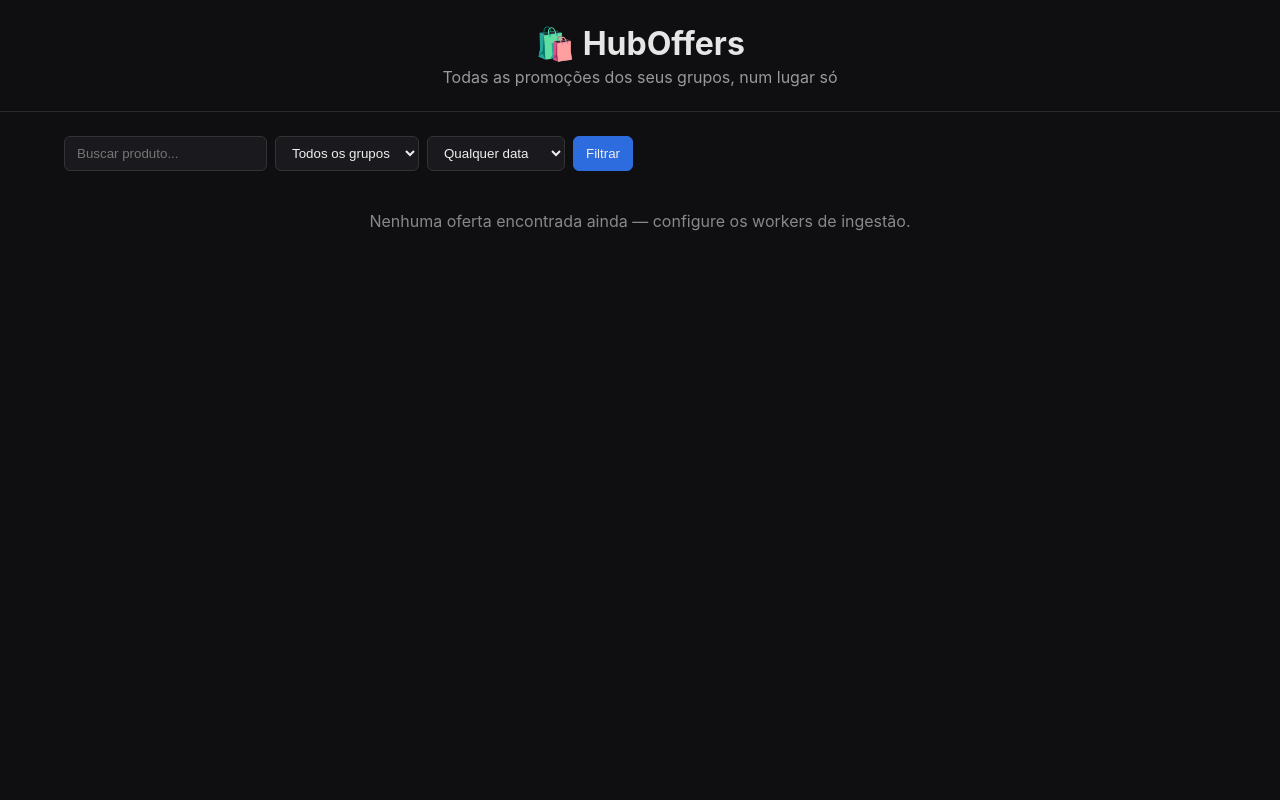
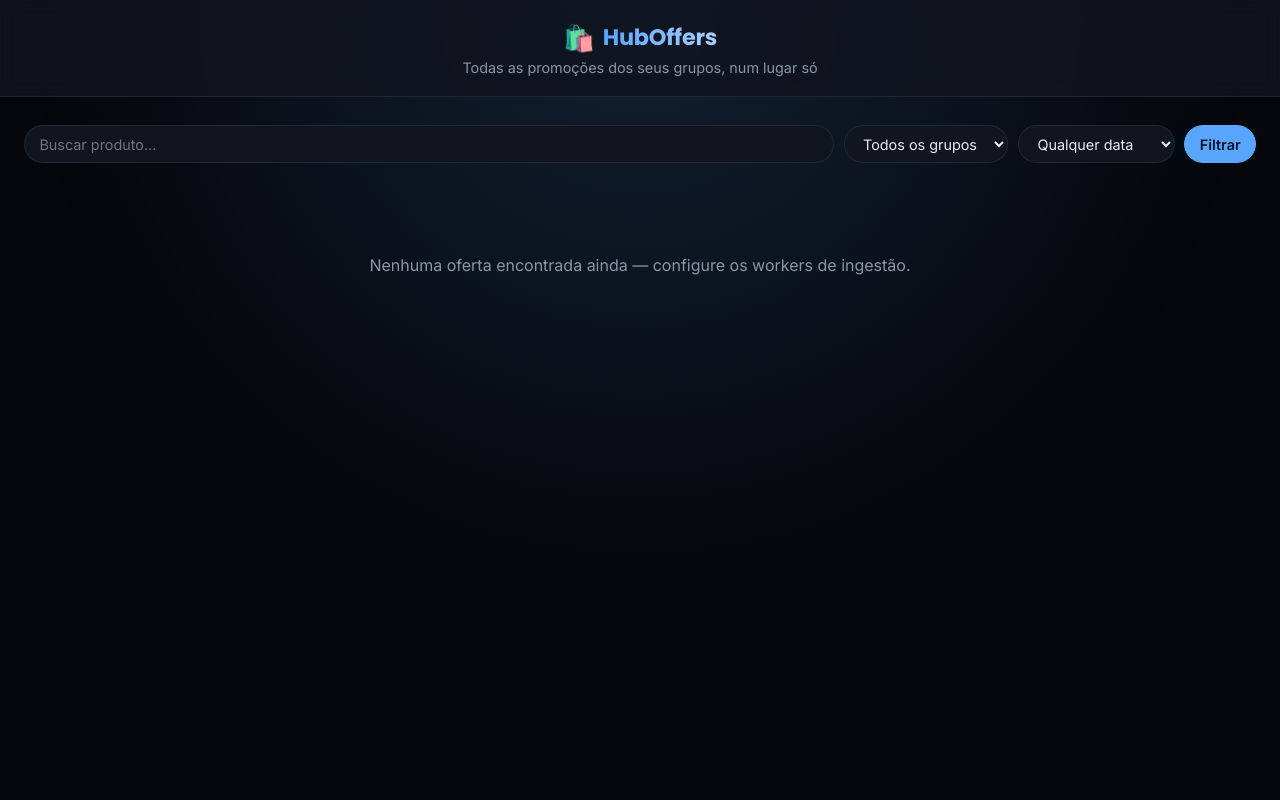
Before and after one commit to numaneto/descontio, a FastAPI app: page / in a window 1280 px wide. Run offline with FastAPI, Linux system fonts and the light colour scheme; some libraries are stand-ins or nearby versions.

Commit message:
style: redesign do portal inspirado no hardwarebarato.com (dark theme, azul #58a6ff, Poppins/Inter, cards com glow)
Co-authored-by: Copilot <223556219+Copilot@users.noreply.github.com>

```diff
--- a/app/static/style.css
+++ b/app/static/style.css
@@ -1,42 +1,176 @@
+:root {
+    --bg-main: #05070c;
+    --bg-surface: #10151f;
+    --bg-surface-2: #161c29;
+    --border-color: rgba(255, 255, 255, 0.08);
+    --text-primary: #e7ecf3;
+    --text-secondary: #8b96a5;
+    --accent: #58a6ff;
+    --accent-strong: #3d8bf0;
+    --savings: #4ade80;
+}
+
 * { box-sizing: border-box; }
+
 body {
-    font-family: -apple-system, "Segoe UI", Roboto, sans-serif;
-    background: #0f0f12;
-    color: #e6e6e6;
+    font-family: "Inter", -apple-system, "Segoe UI", Roboto, sans-serif;
+    background: var(--bg-main);
+    color: var(--text-primary);
     margin: 0;
+    min-height: 100vh;
+    position: relative;
 }
-.topbar { padding: 1.5rem; text-align: center; border-bottom: 1px solid #2a2a2e; }
-.topbar h1 { margin: 0; }
-.subtitle { color: #999; margin: 0.25rem 0 0; }
-main { max-width: 1200px; margin: 0 auto; padding: 1.5rem; }
-.filters { display: flex; gap: 0.5rem; margin-bottom: 1.5rem; flex-wrap: wrap; }
+
+.bg-glow {
+    position: fixed;
+    inset: 0;
+    z-index: -1;
+    background: radial-gradient(circle at 50% 0%, rgba(88, 166, 255, 0.16), transparent 60%);
+    pointer-events: none;
+}
+
+.topbar {
+    position: sticky;
+    top: 0;
+    z-index: 10;
+    padding: 1.25rem 1.5rem;
+    text-align: center;
+    border-bottom: 1px solid var(--border-color);
+    background: rgba(16, 21, 31, 0.85);
+    backdrop-filter: blur(10px);
+    -webkit-backdrop-filter: blur(10px);
+}
+
+.brand {
+    display: inline-flex;
+    align-items: center;
+    gap: 0.5rem;
+    text-decoration: none;
+    color: var(--text-primary);
+}
+
+.brand-icon { font-size: 1.6rem; }
+
+.brand-name {
+    font-family: "Poppins", "Inter", sans-serif;
+    font-weight: 700;
+    font-size: 1.4rem;
+    letter-spacing: -0.01em;
+    background: linear-gradient(90deg, var(--accent), #a8d0ff);
+    -webkit-background-clip: text;
+    background-clip: text;
+    color: transparent;
+}
+
+.subtitle { color: var(--text-secondary); margin: 0.3rem 0 0; font-size: 0.9rem; }
+
+main { max-width: 1320px; margin: 0 auto; padding: 1.75rem 1.5rem 3rem; }
+
+.filters {
+    display: flex;
+    gap: 0.6rem;
+    margin-bottom: 1.75rem;
+    flex-wrap: wrap;
+}
+
 .filters input, .filters select, .filters button {
-    padding: 0.5rem 0.75rem; border-radius: 6px; border: 1px solid #333;
-    background: #1a1a1e; color: #eee;
+    padding: 0.55rem 0.9rem;
+    border-radius: 999px;
+    border: 1px solid var(--border-color);
+    background: var(--bg-surface);
+    color: var(--text-primary);
+    font-family: inherit;
+    font-size: 0.9rem;
 }
-.filters button { cursor: pointer; background: #2d6cdf; border-color: #2d6cdf; }
+
+.filters input { flex: 1 1 220px; }
+
+.filters input:focus, .filters select:focus {
+    outline: none;
+    border-color: var(--accent);
+}
+
+.filters button {
+    cursor: pointer;
+    background: var(--accent);
+    border-color: var(--accent);
+    color: #04101f;
+    font-weight: 600;
+    transition: background 0.15s ease;
+}
+
+.filters button:hover { background: var(--accent-strong); }
+
 .offer-grid {
     display: grid;
     grid-template-columns: repeat(auto-fill, minmax(260px, 1fr));
-    gap: 1rem;
+    gap: 1.1rem;
 }
+
 .offer-card {
-    background: #1a1a1e; border-radius: 10px; overflow: hidden;
-    border: 1px solid #2a2a2e;
+    background: var(--bg-surface);
+    border-radius: 14px;
+    overflow: hidden;
+    border: 1px solid var(--border-color);
+    transition: border-color 0.15s ease, transform 0.15s ease, box-shadow 0.15s ease;
 }
+
+.offer-card:hover {
+    border-color: rgba(88, 166, 255, 0.45);
+    transform: translateY(-2px);
+    box-shadow: 0 8px 24px rgba(88, 166, 255, 0.12);
+}
+
 .offer-card.low-confidence { border-color: #7a5a00; }
-.offer-card img { width: 100%; height: 180px; object-fit: cover; }
-.offer-body { padding: 0.9rem; }
-.offer-body h3 { margin: 0 0 0.4rem; font-size: 1rem; }
-.price .original { text-decoration: line-through; color: #888; margin-right: 0.4rem; }
-.price .final { color: #4ade80; font-weight: bold; font-size: 1.1rem; }
-.coupon code { background: #2a2a2e; padding: 0.1rem 0.4rem; border-radius: 4px; }
-.meta { color: #888; font-size: 0.8rem; }
+
+.offer-card img { width: 100%; height: 180px; object-fit: cover; display: block; background: var(--bg-surface-2); }
+
+.offer-body { padding: 1rem; }
+
+.offer-body h3 {
+    margin: 0 0 0.5rem;
+    font-family: "Poppins", "Inter", sans-serif;
+    font-weight: 600;
+    font-size: 1rem;
+    line-height: 1.3;
+}
+
+.price { margin: 0 0 0.5rem; }
+.price .original { text-decoration: line-through; color: var(--text-secondary); margin-right: 0.4rem; font-size: 0.85rem; }
+.price .final { color: var(--savings); font-weight: 700; font-size: 1.15rem; }
+
+.coupon code {
+    background: var(--bg-surface-2);
+    border: 1px dashed rgba(88, 166, 255, 0.4);
+    padding: 0.15rem 0.5rem;
+    border-radius: 6px;
+    color: var(--accent);
+}
+
+.meta { color: var(--text-secondary); font-size: 0.78rem; margin: 0.4rem 0; }
+
 .btn-link {
-    display: inline-block; margin-top: 0.5rem; padding: 0.4rem 0.8rem;
-    background: #2d6cdf; color: white; text-decoration: none; border-radius: 6px;
+    display: inline-block;
+    margin-top: 0.5rem;
+    padding: 0.45rem 0.9rem;
+    background: var(--accent);
+    color: #04101f;
+    text-decoration: none;
+    border-radius: 999px;
     font-size: 0.85rem;
+    font-weight: 600;
+    transition: background 0.15s ease;
 }
-details { margin-top: 0.5rem; font-size: 0.8rem; color: #aaa; }
+
+.btn-link:hover { background: var(--accent-strong); }
+
+details { margin-top: 0.6rem; font-size: 0.8rem; color: var(--text-secondary); }
+details summary { cursor: pointer; }
 pre { white-space: pre-wrap; word-break: break-word; }
-.empty { color: #888; text-align: center; grid-column: 1 / -1; }
+
+.empty {
+    color: var(--text-secondary);
+    text-align: center;
+    grid-column: 1 / -1;
+    padding: 3rem 1rem;
+}
--- a/app/templates/base.html
+++ b/app/templates/base.html
@@ -4,12 +4,19 @@
     <meta charset="UTF-8">
     <meta name="viewport" content="width=device-width, initial-scale=1.0">
     <title>{% block title %}HubOffers{% endblock %}</title>
+    <link rel="preconnect" href="https://fonts.googleapis.com">
+    <link rel="preconnect" href="https://fonts.gstatic.com" crossorigin>
+    <link href="https://fonts.googleapis.com/css2?family=Poppins:wght@500;600;700&family=Inter:wght@400;500;600&display=swap" rel="stylesheet">
     <script src="https://unpkg.com/htmx.org@1.9.12"></script>
     <link rel="stylesheet" href="/static/style.css">
 </head>
 <body>
+    <div class="bg-glow"></div>
     <header class="topbar">
-        <h1>🛍️ HubOffers</h1>
+        <a class="brand" href="/">
+            <span class="brand-icon">🛍️</span>
+            <span class="brand-name">HubOffers</span>
+        </a>
         <p class="subtitle">Todas as promoções dos seus grupos, num lugar só</p>
     </header>
     <main>
```
